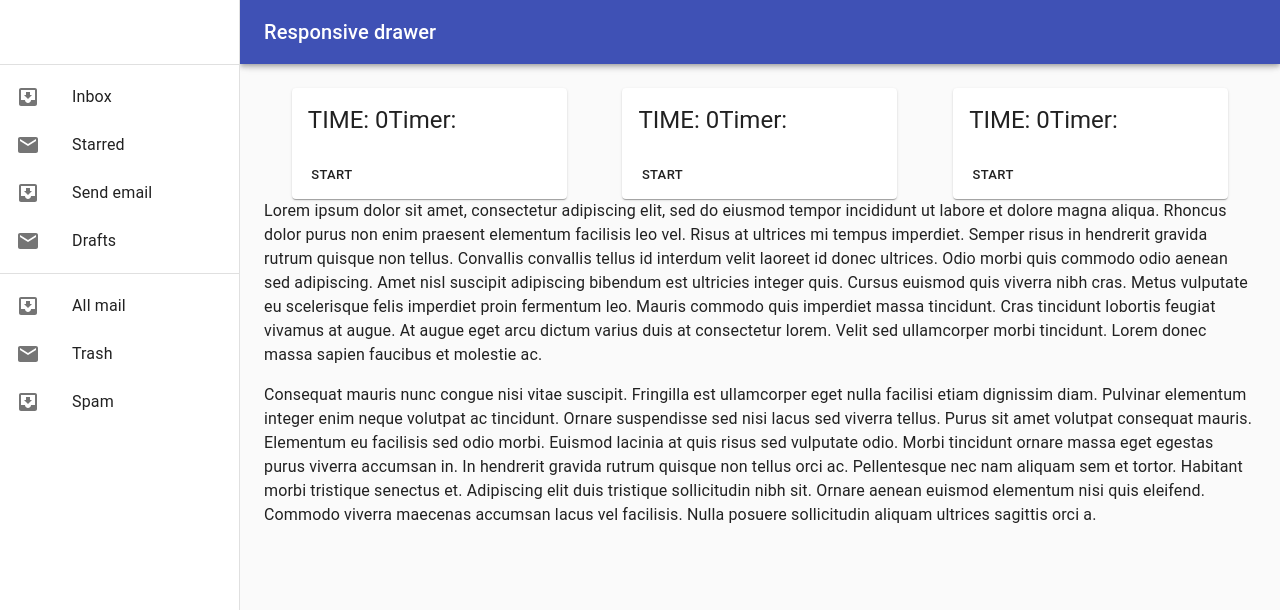
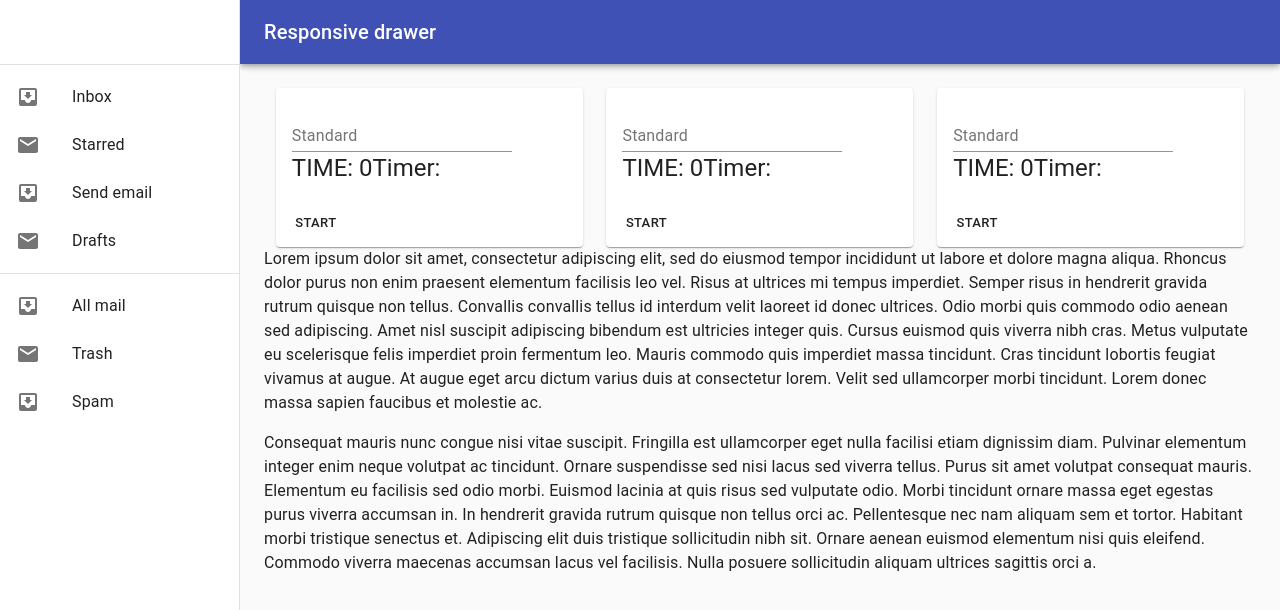
Before and after one commit to Simon-Oliver/next-exploration, a Next.js app: page /dashboard in a window 1280 px wide. Shown: the top 610 px of the page. Built offline with nearby package versions, Linux system fonts and the light colour scheme.

Commit message:
added inuput field

```diff
--- a/components/Widget/Widget.js
+++ b/components/Widget/Widget.js
@@ -5,6 +5,7 @@
 import CardContent from '@material-ui/core/CardContent';
 import Button from '@material-ui/core/Button';
 import Typography from '@material-ui/core/Typography';
+import TextField from '@material-ui/core/TextField';
 
 const useStyles = makeStyles({
   root: {
@@ -73,6 +74,9 @@
   return (
     <Card className={classes.root}>
       <CardContent>
+        <form className={classes.root} noValidate autoComplete="off">
+          <TextField id="standard-basic" label="Standard" />
+        </form>
         <Typography variant="h5" component="h2">
           TIME: {seconds}
           Timer: {timer}
```
